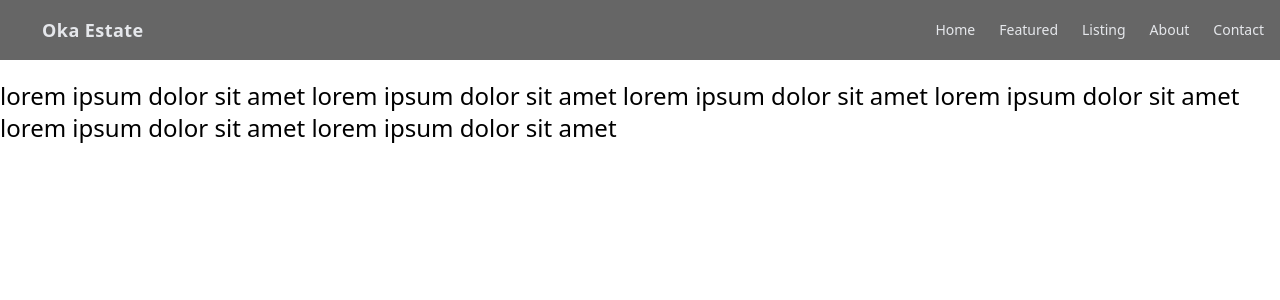
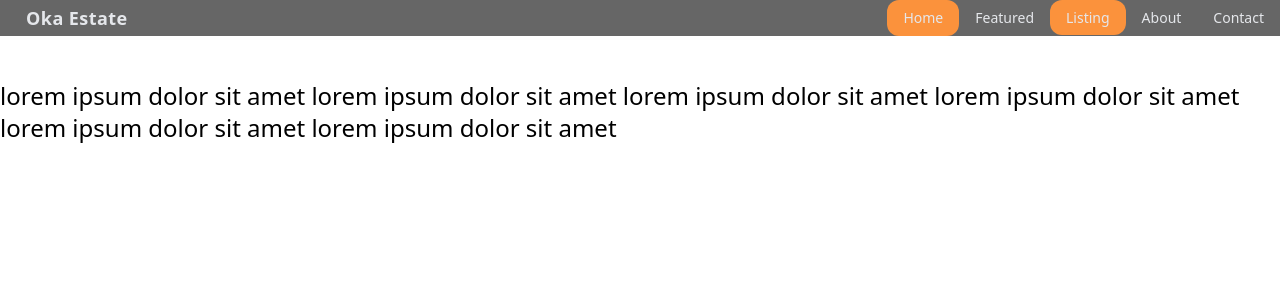
Before and after one commit to megatronhehe/realestate, a React (Vite) app: page /properties/1 in a window 1280 px wide. Shown: the top 300 px of the page. Built offline with nearby package versions, Linux system fonts and the light colour scheme; data requests are answered from the project's data file; some icons are missing.

Commit message:
feature added: navbar indicator

```diff
--- a/package.json
+++ b/package.json
@@ -15,6 +15,7 @@
     "react": "^18.2.0",
     "react-dom": "^18.2.0",
     "react-icons": "^4.11.0",
+    "react-intersection-observer": "^9.5.2",
     "react-router-dom": "^6.16.0",
     "sort-by": "^0.0.2"
   },
--- a/src/App.jsx
+++ b/src/App.jsx
@@ -1,4 +1,4 @@
-import React from "react";
+import React, { useState } from "react";
 
 import Navbar from "./components/Navbar";
 import Hero from "./pages/Hero/Hero";
@@ -10,9 +10,13 @@ import PropertyDetails from "./pages/PropertyDetails/PropertyDetails";
 import Featured from "./pages/Featured/Featured";
 
 function App() {
+	const [curSectionIndicator, setCurSectionIndicator] = useState("home");
+
+	console.log(curSectionIndicator);
+
 	return (
 		<>
-			<Navbar />
+			<Navbar curSectionIndicator={curSectionIndicator} />
 			<main className="h-screen overflow-y-scroll snap-y snap-mandatory font-extralight">
 				<Routes>
 					<Route
@@ -23,28 +27,28 @@ function App() {
 									id="home"
 									className="relative h-screen text-gray-200 bg-black snap-center bg-opacity-70"
 								>
-									<Hero />
+									<Hero setCurSectionIndicator={setCurSectionIndicator} />
 								</section>
 
 								<section
 									id="featured"
 									className="relative flex justify-center h-screen text-gray-200 bg-white snap-center"
 								>
-									<Featured />
+									<Featured setCurSectionIndicator={setCurSectionIndicator} />
 								</section>
 
 								<section
 									id="about"
 									className="relative h-screen text-gray-200 snap-center"
 								>
-									<Whyus />
+									<Whyus setCurSectionIndicator={setCurSectionIndicator} />
 								</section>
 
 								<section
 									id="contact"
 									className="relative h-screen text-gray-200 snap-center"
 								>
-									<Contact />
+									<Contact setCurSectionIndicator={setCurSectionIndicator} />
 								</section>
 							</>
 						}
@@ -53,7 +57,10 @@ function App() {
 						path="/properties"
 						element={
 							<section className="relative flex justify-center h-screen text-gray-200 bg-white">
-								<Listings />
+								<Listings
+									curSectionIndicator={curSectionIndicator}
+									setCurSectionIndicator={setCurSectionIndicator}
+								/>
 							</section>
 						}
 					/>
--- a/src/components/Navbar.jsx
+++ b/src/components/Navbar.jsx
@@ -2,9 +2,9 @@ import React, { useState, useEffect } from "react";
 
 import { FaBars, FaDiamond } from "react-icons/fa6";
 import NavbarDropdown from "./NavbarDropdown";
-import { Link } from "react-router-dom";
+import { Link, NavLink } from "react-router-dom";
 
-const Navbar = () => {
+const Navbar = ({ curSectionIndicator }) => {
 	const [isMobileMode, setIsMobileMode] = useState(false);
 	const [windowWidth, setWindowWidth] = useState(window.innerWidth);
 	const [toggleNavbar, setToggleNavbar] = useState(false);
@@ -42,32 +42,77 @@ const Navbar = () => {
 
 	return (
 		<>
-			<nav className="fixed top-0 left-0 z-10 flex items-center justify-between w-full p-4 text-gray-200 bg-black bg-opacity-60 backdrop-filter backdrop-blur-sm">
-				<h1 className="flex items-center gap-2 text-lg font-semibold tracking-wide">
+			<nav className="fixed top-0 left-0 z-10 flex items-center justify-between w-full text-gray-200 bg-black bg-opacity-60 backdrop-filter backdrop-blur-sm">
+				<h1 className="flex items-center gap-2 text-lg font-semibold tracking-wide ">
 					<FaDiamond />
 					Oka Estate
 				</h1>
 				{!isMobileMode ? (
-					<ul className="flex gap-6 text-sm font-extralight ">
-						<li>
+					<ul className="flex text-sm font-extralight ">
+						<li
+							className={`px-4 py-2 duration-200
+							${
+								curSectionIndicator === "home"
+									? "bg-orange-400 rounded-xl"
+									: "rounded-none"
+							}`}
+						>
 							<Link to="/" onClick={() => setCurSection("home")}>
 								Home
 							</Link>
 						</li>
-						<li>
+
+						<li
+							className={`px-4 py-2 duration-200
+							${
+								curSectionIndicator === "featured"
+									? "bg-orange-400 rounded-xl"
+									: "rounded-none"
+							}`}
+						>
 							<Link to="/" onClick={() => setCurSection("featured")}>
 								Featured
 							</Link>
 						</li>
-						<li>
-							<Link to="/properties">Listing</Link>
+
+						<li
+							className={` py-2 duration-200
+							`}
+						>
+							<NavLink
+								to="/properties"
+								onClick={() => setCurSection("")}
+								className={({ isActive }) =>
+									`py-2 px-4 duration-200 ${
+										isActive ? "bg-orange-400 rounded-xl" : "rounded-none"
+									}`
+								}
+							>
+								Listing
+							</NavLink>
 						</li>
-						<li>
+
+						<li
+							className={`px-4 py-2 duration-200
+							${
+								curSectionIndicator === "about"
+									? "bg-orange-400 rounded-xl"
+									: "rounded-none"
+							}`}
+						>
 							<Link to="/" onClick={() => setCurSection("about")}>
 								About
 							</Link>
 						</li>
-						<li>
+
+						<li
+							className={`px-4 py-2 duration-200
+						${
+							curSectionIndicator === "contact"
+								? "bg-orange-400 rounded-xl"
+								: "rounded-none"
+						}`}
+						>
 							<Link to="/" onClick={() => setCurSection("contact")}>
 								Contact
 							</Link>
--- a/src/pages/Contact/Contact.jsx
+++ b/src/pages/Contact/Contact.jsx
@@ -1,8 +1,18 @@
-import React from "react";
+import React, { useEffect } from "react";
 
-const Contact = () => {
+import { useInView } from "react-intersection-observer";
+
+const Contact = ({ setCurSectionIndicator }) => {
+	const { ref, inView } = useInView({ threshold: 0.2 });
+
+	useEffect(() => {
+		if (inView) {
+			setCurSectionIndicator("contact");
+		}
+	}, [inView]);
+
 	return (
-		<div className="h-full">
+		<div ref={ref} className="h-full">
 			<div className="absolute top-0 left-0 flex items-center justify-center w-full h-full p-6 text-gray-600 bg-white">
 				<div className="flex flex-col items-center gap-4">
 					<h2 className="text-4xl">Contact</h2>
--- a/src/pages/Featured/Featured.jsx
+++ b/src/pages/Featured/Featured.jsx
@@ -1,4 +1,6 @@
-import React, { useContext } from "react";
+import React, { useContext, useEffect } from "react";
+
+import { useInView } from "react-intersection-observer";
 
 import PropertiesContext from "../../context/propertiesContext";
 
@@ -7,15 +9,26 @@ import { Link } from "react-router-dom";
 
 import { FaEarthAsia, FaLocationDot, FaHouse } from "react-icons/fa6";
 
-const Featured = () => {
+const Featured = ({ setCurSectionIndicator }) => {
 	const { properties } = useContext(PropertiesContext);
+
+	const { ref, inView } = useInView({ threshold: 0.2 });
+
+	useEffect(() => {
+		if (inView) {
+			setCurSectionIndicator("featured");
+		}
+	}, [inView]);
 
 	const propertiesElement = properties.map((property) => (
 		<FeaturedCard key={property.id} property={property} />
 	));
 
 	return (
-		<div className="flex flex-col w-full h-full max-w-4xl gap-6 p-6 pt-24 text-gray-600 bg-white">
+		<div
+			ref={ref}
+			className="flex flex-col w-full h-full max-w-4xl gap-6 p-6 pt-24 text-gray-600 bg-white"
+		>
 			<div className="flex flex-col gap-2">
 				<h1 className="text-3xl font-semibold">Featured Listing</h1>
 				<span>Find the property that fits you in our listings</span>
--- a/src/pages/Hero/Hero.jsx
+++ b/src/pages/Hero/Hero.jsx
@@ -1,10 +1,20 @@
-import React from "react";
+import React, { useEffect } from "react";
 
 import heroImage from "../../assets/heroImage.jpg";
 
-const Hero = () => {
+import { useInView } from "react-intersection-observer";
+
+const Hero = ({ setCurSectionIndicator }) => {
+	const { ref, inView } = useInView({ threshold: 0.2 });
+
+	useEffect(() => {
+		if (inView) {
+			setCurSectionIndicator("home");
+		}
+	}, [inView]);
+
 	return (
-		<div className="h-full">
+		<div ref={ref} className="h-full">
 			<img src={heroImage} className="object-cover h-full" />
 			<div className="absolute top-0 left-0 flex flex-col items-center justify-center w-full h-full p-6 bg-black bg-opacity-60">
 				<div className="flex flex-col gap-8 ">
--- a/src/pages/Listings/Listings.jsx
+++ b/src/pages/Listings/Listings.jsx
@@ -1,8 +1,4 @@
-import React, { useContext, useState } from "react";
-
-import { FaCaretLeft } from "react-icons/fa6";
-
-import { useNavigate } from "react-router-dom";
+import React, { useContext, useState, useEffect } from "react";
 
 import PropertiesContext from "../../context/propertiesContext";
 
@@ -10,15 +6,17 @@ import PropertyCard from "./PropertyCard";
 import LocationFilter from "./LocationFIlter";
 import TypeFilter from "./TypeFilter";
 
-const Listings = () => {
+const Listings = ({ curSectionIndicator, setCurSectionIndicator }) => {
 	const { properties, isLoading } = useContext(PropertiesContext);
-
-	const nav = useNavigate();
 
 	const [filter, setFilter] = useState({
 		province: "",
 		type: "",
 	});
+
+	useEffect(() => {
+		setCurSectionIndicator("");
+	}, [curSectionIndicator]);
 
 	const filteredProperties = properties.filter((property) => {
 		const matchProvince =
--- a/src/pages/Whyus/Whyus.jsx
+++ b/src/pages/Whyus/Whyus.jsx
@@ -1,4 +1,6 @@
-import React from "react";
+import React, { useEffect } from "react";
+
+import { useInView } from "react-intersection-observer";
 
 import {
 	FaRegThumbsUp,
@@ -7,9 +9,20 @@ import {
 	FaHeart,
 } from "react-icons/fa6";
 
-const Whyus = () => {
+const Whyus = ({ setCurSectionIndicator }) => {
+	const { ref, inView } = useInView({ threshold: 0.2 });
+
+	useEffect(() => {
+		if (inView) {
+			setCurSectionIndicator("about");
+		}
+	}, [inView]);
+
 	return (
-		<div className="flex items-center justify-center h-full p-6 text-gray-600 bg-orange-400 ">
+		<div
+			ref={ref}
+			className="flex items-center justify-center h-full p-6 text-gray-600 bg-orange-400 "
+		>
 			<div className="flex flex-col items-center w-full max-w-4xl gap-4">
 				<h1 className="text-2xl font-semibold text-white sm:mb-8">Why us?</h1>
 				<ul className="flex flex-col w-full gap-4 sm:grid sm:grid-cols-2 sm:gap-8">
```
Also changed, not shown: 1 other file (tests, documents, lock files or other folders).
